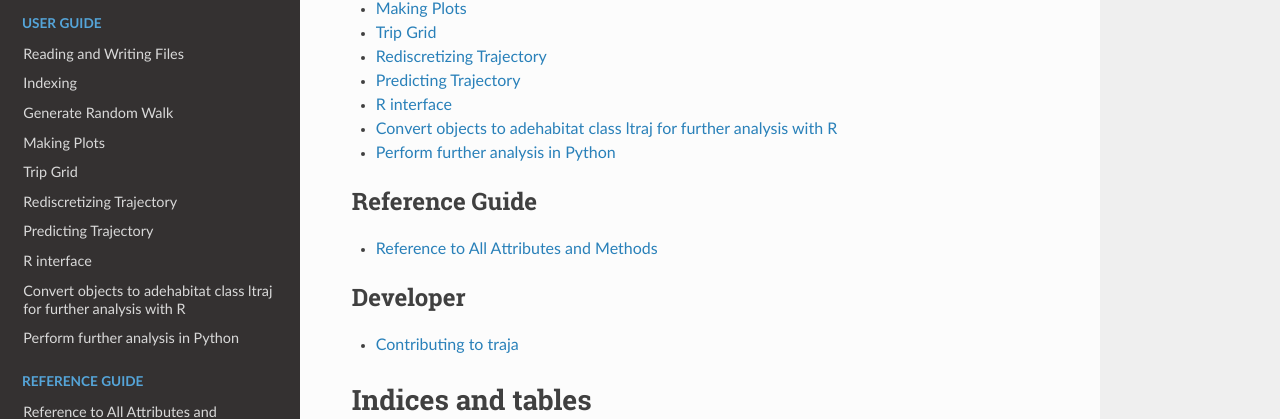
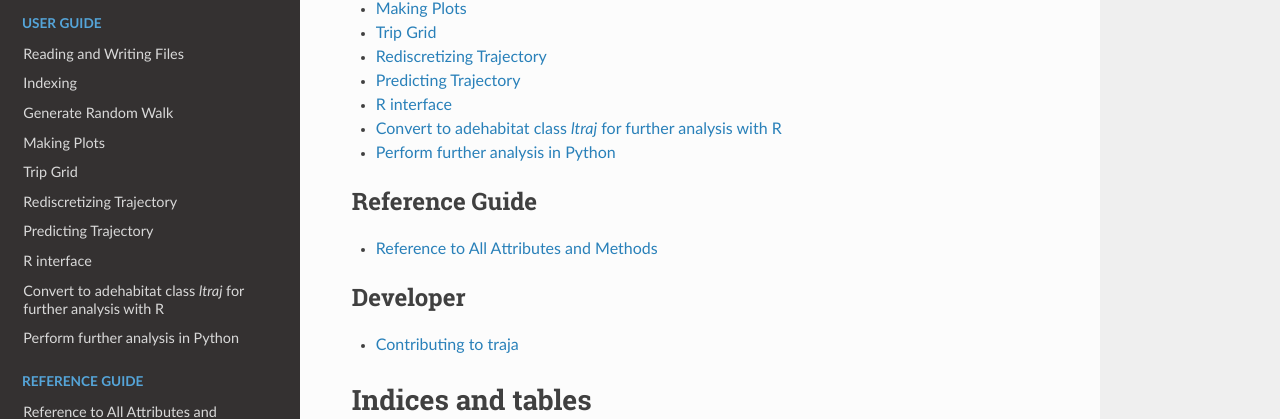
Before and after one commit to traja-team/traja, a Sphinx documentation site: the page built from docs/source/index.rst, in a window 1280 px wide and 900 px high, scrolled down 845 px. Shown: the part 197-616 px from the top of the window. Built offline with Sphinx 7.4.7 and the Read the Docs theme 2.0.0, drawn with Linux system fonts in a browser that asks for light colours; pages that are not in the unit, such as notebooks, are missing from menus.

```diff
--- a/docs/source/conf.py
+++ b/docs/source/conf.py
@@ -68,7 +68,7 @@
                       'sphinx_gallery': None,
     'backreferences_dir': 'reference',
     'within_subsection_order': FileNameSortKey,
-    # 'expected_failing_examples': ['../examples/rinterface.py']
+    'expected_failing_examples': ['../examples/rinterface.py'],
 }
 
 # Napoleon settings
--- a/docs/source/plots.rst
+++ b/docs/source/plots.rst
@@ -56,4 +56,5 @@
 
     df = generate(1000)
     df.traja.trip_grid(bins=30, log=True)
-    plt.show()
+
+.. image:: .. image:: https://raw.githubusercontent.com/justinshenk/traja/master/docs/source/_static/trip_grid.png
--- a/docs/source/rinterface.rst
+++ b/docs/source/rinterface.rst
@@ -10,8 +10,8 @@
 
     df = traja.generate()
 
-Convert objects to adehabitat class ltraj for further analysis with R
-=====================================================================
+Convert to adehabitat class `ltraj` for further analysis with R
+===============================================================
 
 `adehabitat <https://www.rdocumentation.org/packages/adehabitat/versions/1.8.20>`_
 is a widely used R library for animal tracking and trajectory
@@ -32,9 +32,7 @@
 
     print(ltraj[0].head())
 
-Out:
-
-.. code-block::
+Out::
 
                x        y date           dx           dy     dist dt       R2n
     0  0.0000000 0.000000    1  1.341849037  1.629900330 2.111193  1  0.000000
```
Also changed, not shown: 3 other files.
